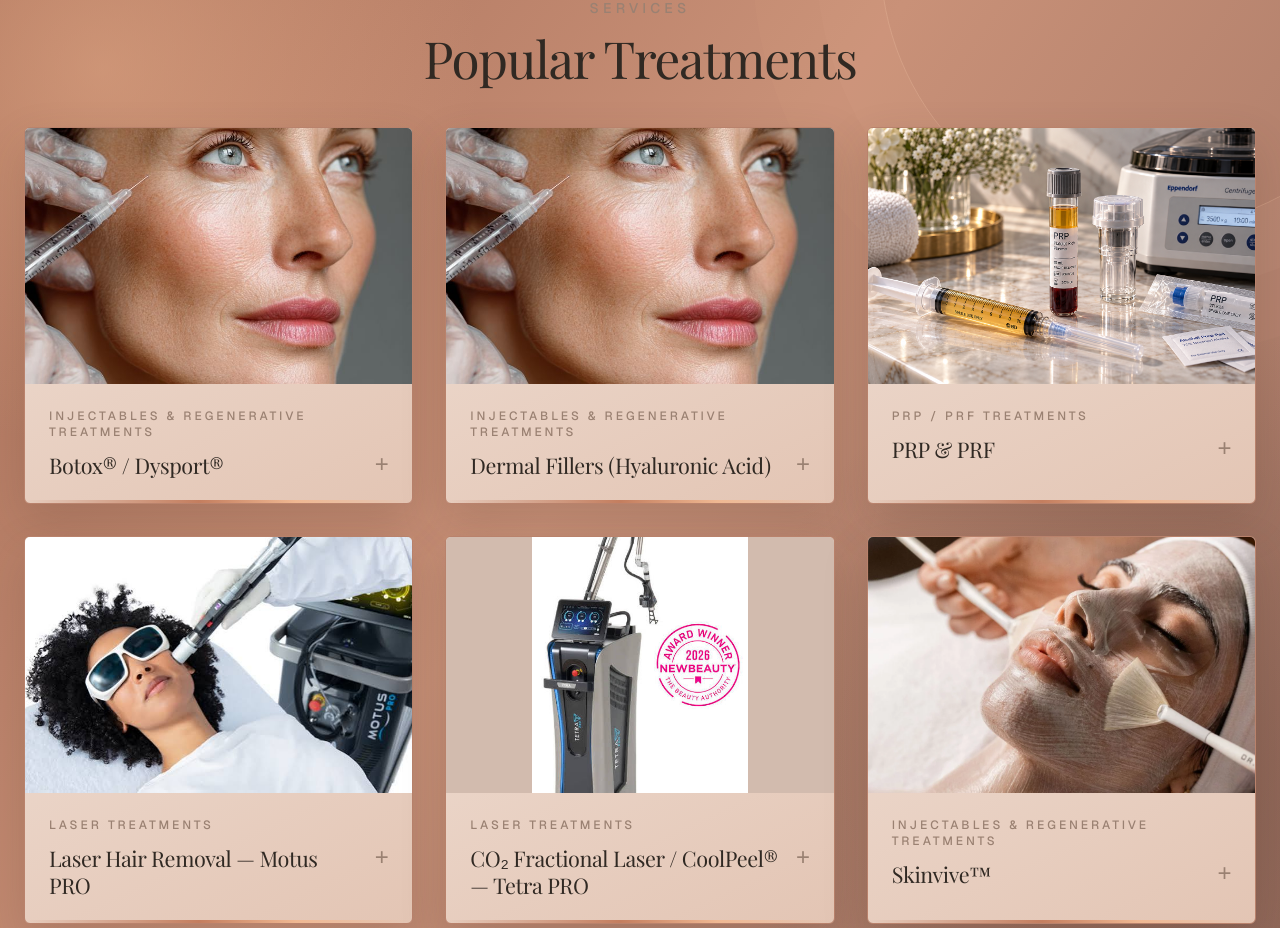
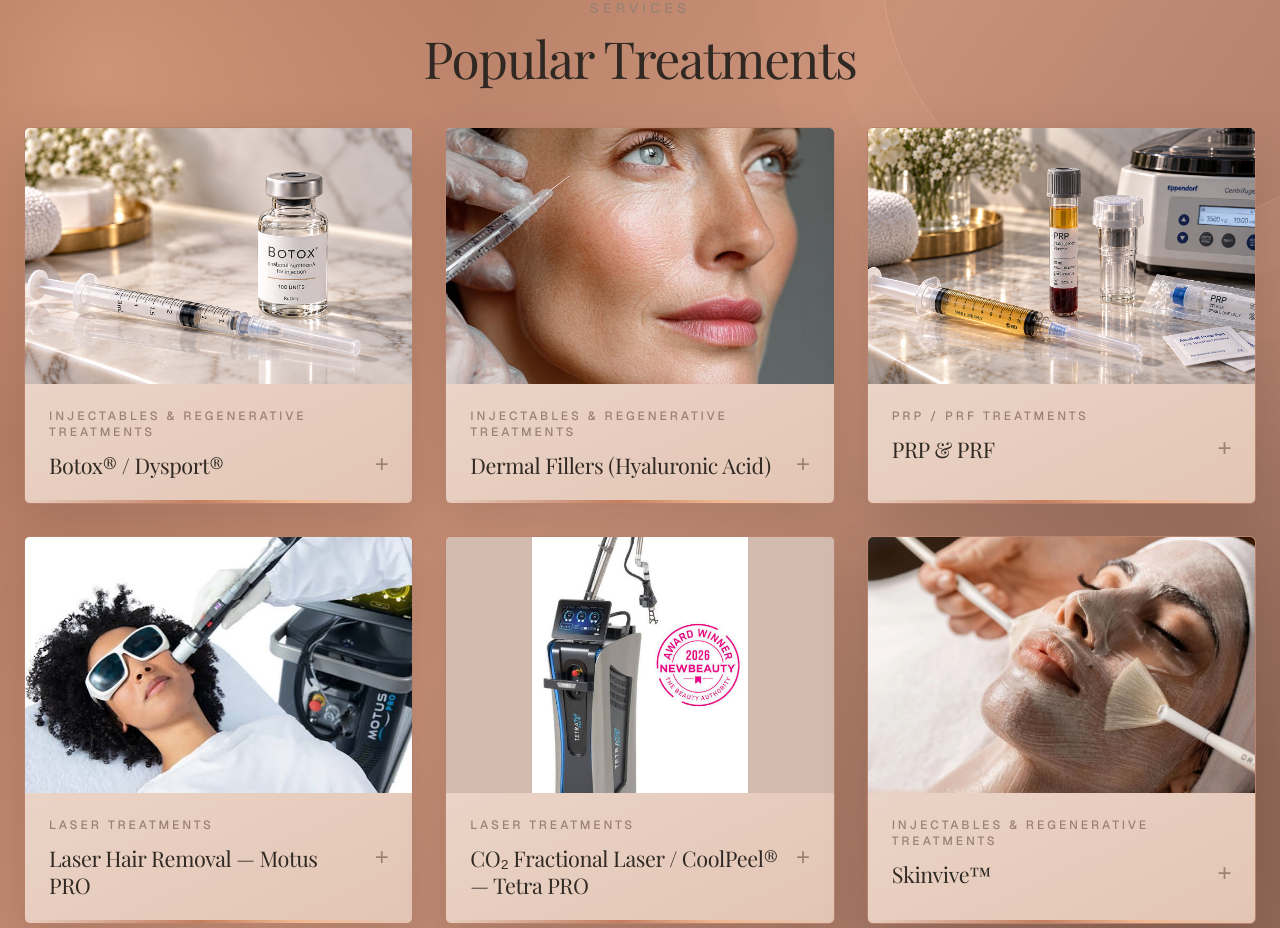
Before and after one commit to Lusso-MedSpa/Lusso-medspa, a Next.js app: page / in a window 1280 px wide. Shown: the part 980-1908 px from the top of the page. Built offline with nearby package versions, Linux system fonts and the light colour scheme; no server answers; a web font is replaced by a local one.

Commit message:
Add Botox vial/syringe photo for Botox/Dysport treatment card
Uses a new file (botox-vial.png) rather than overwriting the existing
botox.jpg, since that file is still shared by Dermal Fillers and
Biostimulators -- those two keep their current placeholder untouched.

```diff
--- a/src/data/treatments.ts
+++ b/src/data/treatments.ts
@@ -23,7 +23,7 @@ export const treatments: Treatment[] = [
     "title": "Botox® / Dysport®",
     "category": "Injectables & Regenerative Treatments",
     "description": "Prescription injectables that temporarily soften expression lines by relaxing selected facial muscles. Your clinician will assess suitability and discuss risks and expected results.",
-    "image": "/treatments/botox.jpg",
+    "image": "/treatments/botox-vial.png",
     "benefits": [
       "Expression lines",
       "Individualized assessment"
```
Also changed, not shown: public/treatments/botox-vial.png (added).
